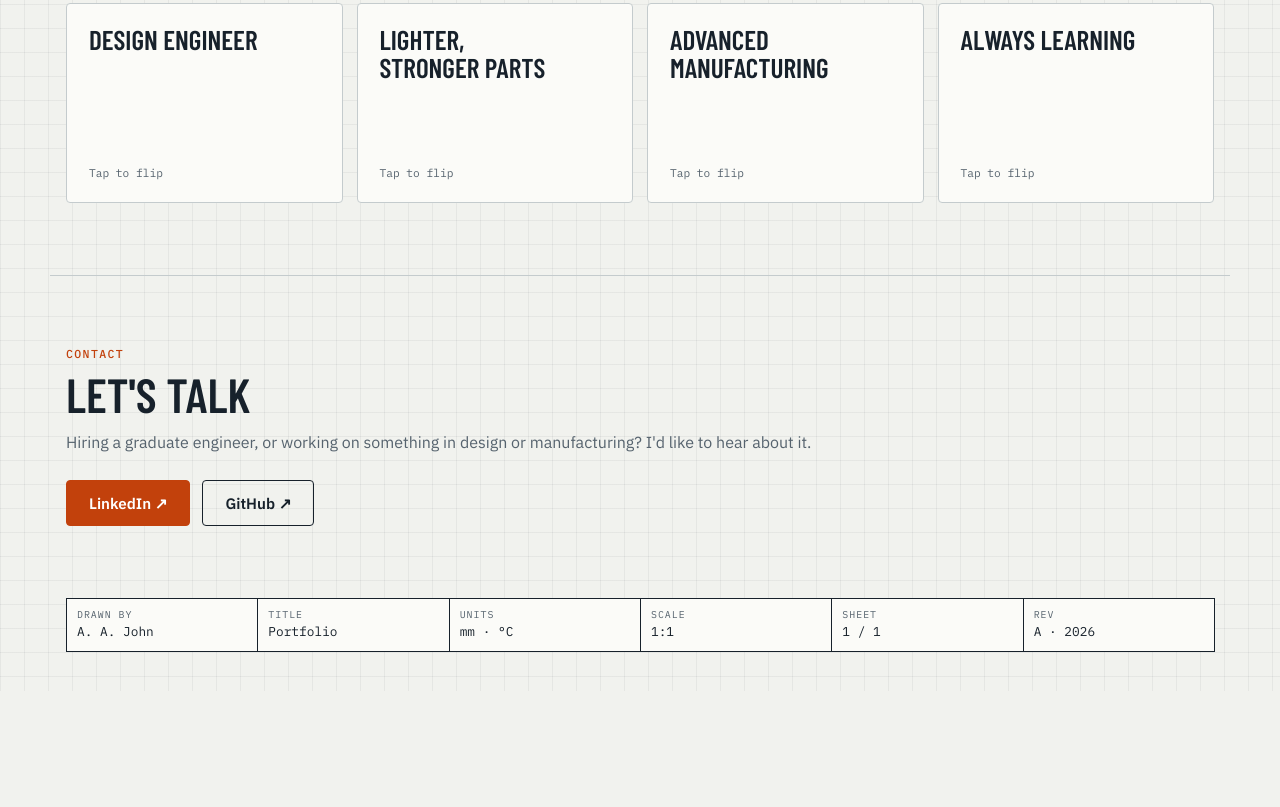
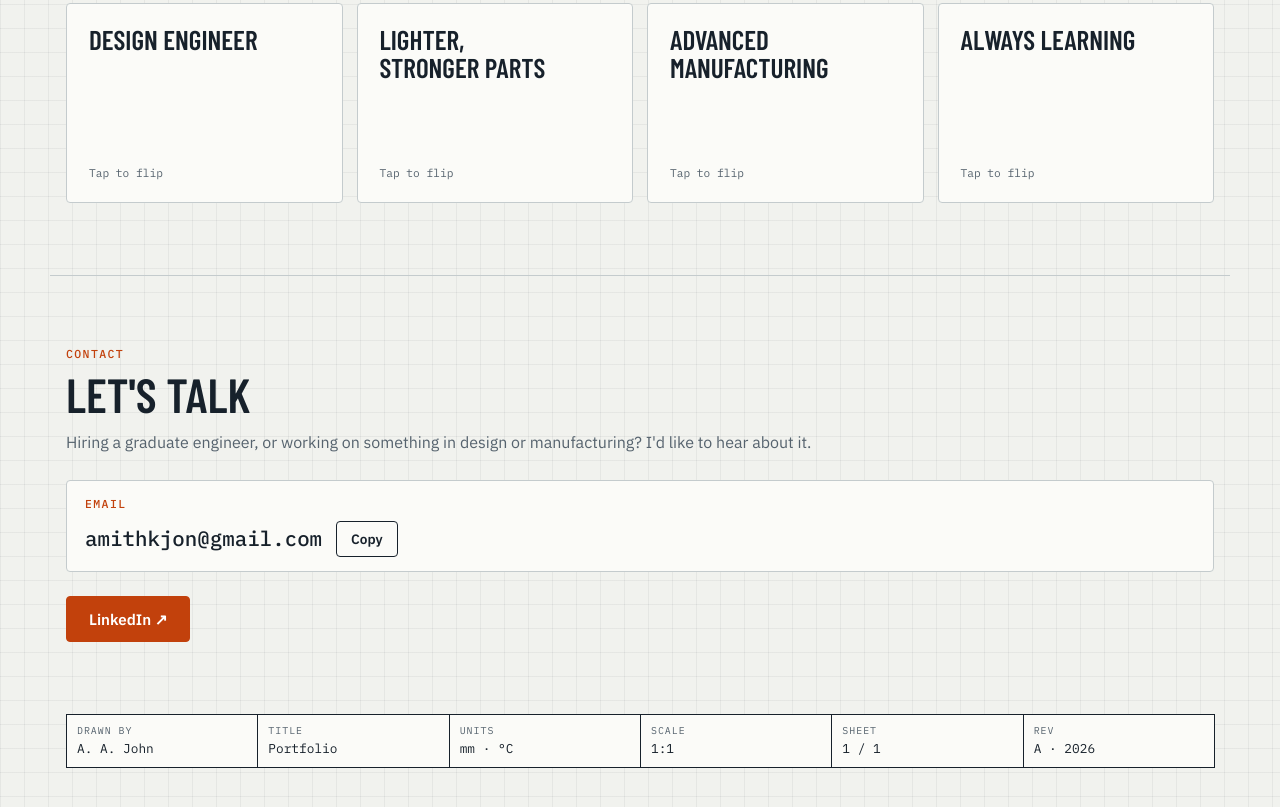
Before and after one commit to Godmith007/website, a plain HTML site: page index.html in a window 1280 px wide. Shown: the part 5228-6035 px from the top of the page. Before the commit the page ends 5919 px from the top, so only its background shows below. Drawn offline with nearby package versions, Linux system fonts and the light colour scheme; animation ran at ten frames a second.

Commit message:
Add email to contact section and remove GitHub link
Co-Authored-By: Claude Opus 5.5 <noreply@anthropic.com>
Claude-Session: https://claude.ai/code/session_01FRekeEF2QNBc5WiBGMDGKP

```diff
--- a/content.js
+++ b/content.js
@@ -1,6 +1,6 @@
 /* =========================================================
    EDIT THIS FILE to change what the site says.
-   Kept free of personal details: no town, phone, email,
+   Kept free of personal details: no town, phone,
    college, school, grades or other people's names.
 
    To add a photo to a project: put the file in /images and add
@@ -157,9 +157,11 @@ const CONTENT = {
     { front: "Always learning", back: "Keep going deeper into simulation, and check every model against real test data." },
   ],
 
+  // Shown on the Contact section. Leave "" to hide.
+  email: "amithkjon@gmail.com",
+
   // Public links only. Leave "" to hide.
   links: {
     linkedin: "https://www.linkedin.com/in/amith-john-652480267/",
-    github: "https://github.com/godmith007",
   },
 };
--- a/script.js
+++ b/script.js
@@ -279,11 +279,29 @@
     $("#goalCards").appendChild(b);
   });
 
-  // Links
+  // Contact: email (shown as text with a copy button) + public links
+  if (C.email) {
+    const box = el("div", "email-box");
+    box.innerHTML = `<span class="label">Email</span>
+      <a class="email" href="mailto:${esc(C.email)}">${esc(C.email)}</a>
+      <button type="button" class="btn small ghost" id="copyEmail">Copy</button>`;
+    $("#links").before(box);
+    $("#copyEmail").addEventListener("click", () => {
+      const done = () => toast("Email address copied");
+      try {
+        navigator.clipboard.writeText(C.email).then(done, () => selectEmail());
+      } catch (_) { selectEmail(); }
+    });
+    const selectEmail = () => {
+      const r = document.createRange(); r.selectNodeContents($(".email", box));
+      const s = getSelection(); s.removeAllRanges(); s.addRange(r);
+      toast("Press Ctrl+C (or Copy) to copy the address");
+    };
+  }
   const names = { linkedin: "LinkedIn", github: "GitHub" };
-  Object.entries(C.links).forEach(([k, v], i) => {
+  Object.entries(C.links).forEach(([k, v]) => {
     if (!v) return;
-    const a = el("a", i === 0 ? "btn" : "btn ghost", esc(names[k] || k) + " ↗");
+    const a = el("a", $("#links").childElementCount === 0 ? "btn" : "btn ghost", esc(names[k] || k) + " ↗");
     a.href = v; a.target = "_blank"; a.rel = "noopener";
     $("#links").appendChild(a);
   });
@@ -532,7 +550,7 @@
     skills: () => C.skills.map((s) => `${s.name.padEnd(32, ".")} ${s.level}`).join("\n"),
     exp: () => C.experience.map((x) => `- ${x.org}, ${x.when}`).join("\n") + "\n" + C.certifications.map((c) => `- ${c.name} (${c.by}), ${c.when}`).join("\n"),
     goals: () => C.goals.map((g) => `- ${g.front}: ${g.back}`).join("\n"),
-    contact: () => Object.entries(C.links).filter(([, v]) => v).map(([k, v]) => `${k}: ${v}`).join("\n"),
+    contact: () => [C.email ? `email: ${C.email}` : "", ...Object.entries(C.links).filter(([, v]) => v).map(([k, v]) => `${k}: ${v}`)].filter(Boolean).join("\n"),
     solve: () => { scrollTo({ top: 0, behavior: "smooth" }); sim.start(true); return "*** SOLVE *** Transient thermal run started. Watch the model at the top."; },
     "/solu": () => cmds.solve(),
     theme: () => { $("#themeBtn").click(); return "Theme switched."; },
--- a/styles.css
+++ b/styles.css
@@ -391,3 +391,7 @@ h1, h2, h3 { text-wrap: balance; margin: 0; }
 @media (max-width: 920px) { .project .body { grid-template-columns: 1fr; } }
 @media (max-width: 420px) { .flow { grid-template-columns: 80px minmax(0, 1fr); } .fig-read dd { font-size: 0.9rem; } }
 .dimline.small text { font-size: 7px; }
+.email-box { display: flex; flex-wrap: wrap; align-items: center; gap: 8px 14px; margin-top: 24px; padding: 14px 18px; background: var(--sheet); border: 1px solid var(--line); border-radius: var(--r); max-width: 100%; }
+.email-box .label { flex-basis: 100%; }
+.email-box .email { font: 500 clamp(1rem, 4.5vw, 1.3rem) var(--f-mono); color: var(--ink); text-decoration: none; overflow-wrap: anywhere; min-width: 0; user-select: all; }
+.email-box .email:hover { color: var(--accent); }
```
